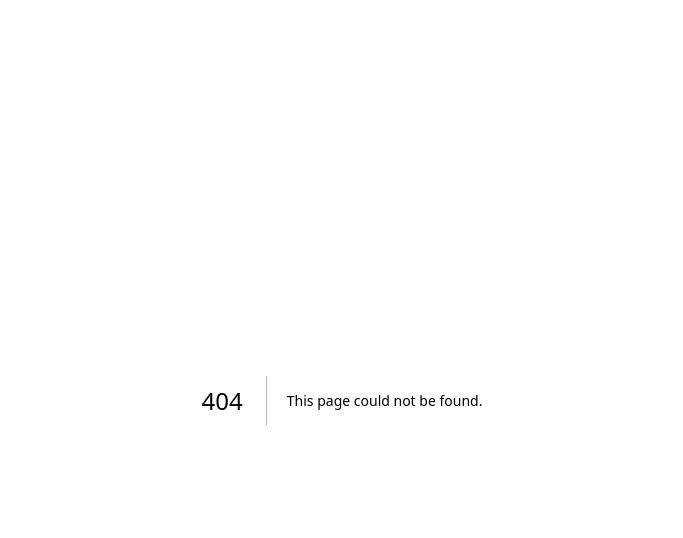
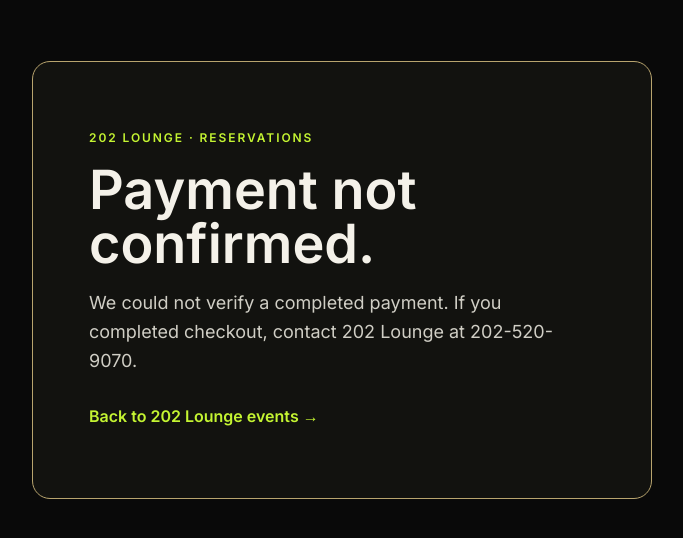
Before and after one commit to web2printusa-dev/bfp-venue-intelligence, a Next.js app: page /reserve/confirmation in a window 1280 px wide. Before the commit this address had no page. Shown: the top 538 px of the page, without its empty margins (298-981 px from the left). Built offline with nearby package versions, Linux system fonts and the light colour scheme; a web font is replaced by a local one.

Commit message:
Add reservation deposit confirmation page

```diff
--- /dev/null
+++ b/app/reserve/confirmation/page.tsx
@@ -0,0 +1,27 @@
+import Link from 'next/link';
+
+export const dynamic = 'force-dynamic';
+
+export default async function ReservationConfirmation({ searchParams }: { searchParams: Promise<{ session_id?: string }> }) {
+  const { session_id: sessionId } = await searchParams;
+  let paid = false;
+  if (sessionId && process.env.STRIPE_SECRET_KEY) {
+    try {
+      const response = await fetch(`https://api.stripe.com/v1/checkout/sessions/${encodeURIComponent(sessionId)}`, {
+        headers: { Authorization: `Bearer ${process.env.STRIPE_SECRET_KEY}` },
+        cache: 'no-store',
+      });
+      const session = response.ok ? await response.json() : null;
+      paid = session?.payment_status === 'paid' && session?.amount_total === 25000;
+    } catch { paid = false; }
+  }
+
+  return <main style={{ minHeight: '70vh', display: 'grid', placeItems: 'center', padding: '32px 20px', background: '#090909', color: '#f4f1e9' }}>
+    <section style={{ width: 'min(100%, 620px)', border: '1px solid #b8a46e', borderRadius: 18, padding: 'clamp(28px, 6vw, 56px)', background: '#12120f' }}>
+      <p style={{ color: '#c4f432', letterSpacing: '.16em', fontSize: 12, fontWeight: 700 }}>202 LOUNGE · RESERVATIONS</p>
+      <h1 style={{ fontSize: 'clamp(32px, 6vw, 54px)', lineHeight: 1, margin: '18px 0' }}>{paid ? 'Deposit received.' : 'Payment not confirmed.'}</h1>
+      <p style={{ color: '#d0cec5', fontSize: 18, lineHeight: 1.6 }}>{paid ? 'Your $250 reservation deposit was paid. 202 Lounge will contact you to confirm table availability and any remaining balance.' : 'We could not verify a completed payment. If you completed checkout, contact 202 Lounge at 202-520-9070.'}</p>
+      <p style={{ marginTop: 30 }}><Link href="/#events" style={{ color: '#c4f432', fontWeight: 700, textDecoration: 'none' }}>Back to 202 Lounge events →</Link></p>
+    </section>
+  </main>;
+}
```
